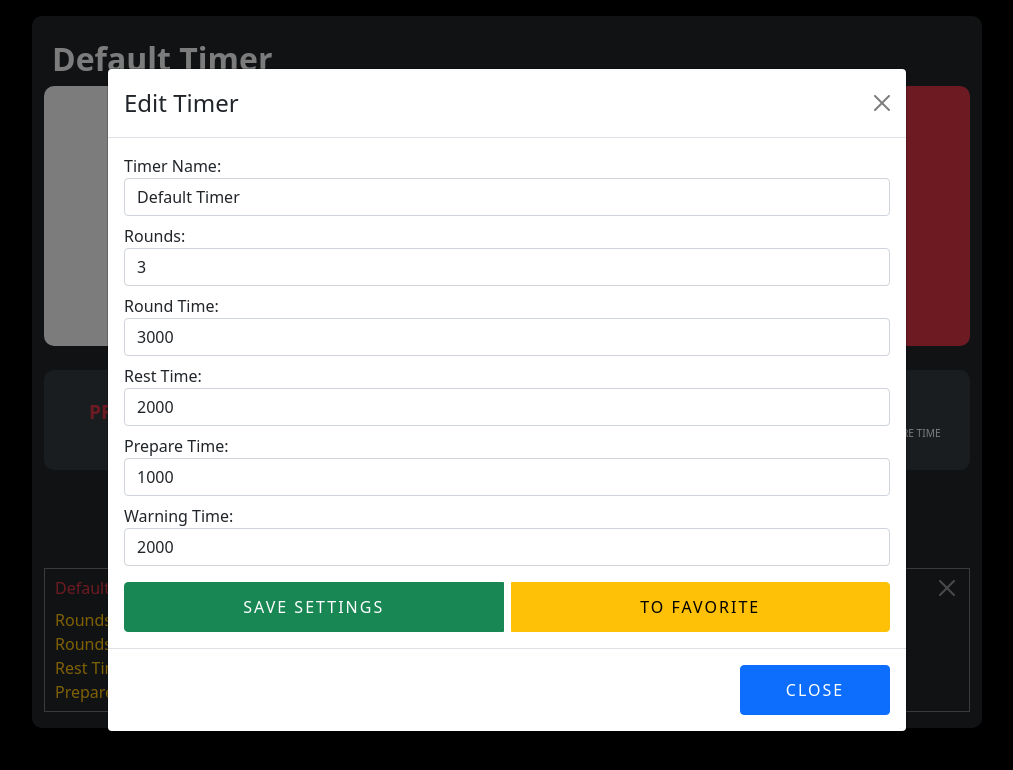
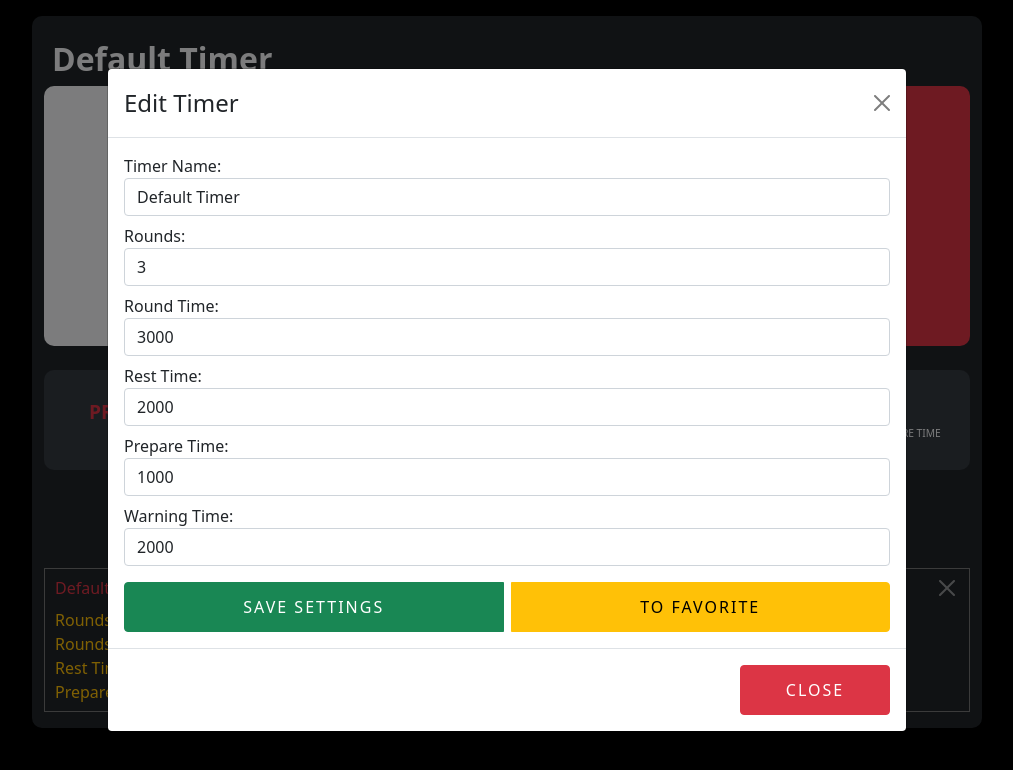
Before and after one commit to Omega24v/BoxingApp, a React (Create React App) app: page / in a window 1280 px wide. Both pictures are taken after a click on the button "EDIT". Shown: the top 770 px of the page, without its empty margins (133-1146 px from the left). Built offline with nearby package versions, Linux system fonts and the light colour scheme.

Commit message:
add variant to button

```diff
--- a/src/components/modal/ModalEdit.js
+++ b/src/components/modal/ModalEdit.js
@@ -17,7 +17,7 @@ const Modals = props => {
         <TimerEdit/>
       </Modal.Body>
       <Modal.Footer>
-        <Button onClick={props.onHide}>Close</Button>
+        <Button variant="danger" onClick={props.onHide}>Close</Button>
       </Modal.Footer>
     </Modal>
   )
```
